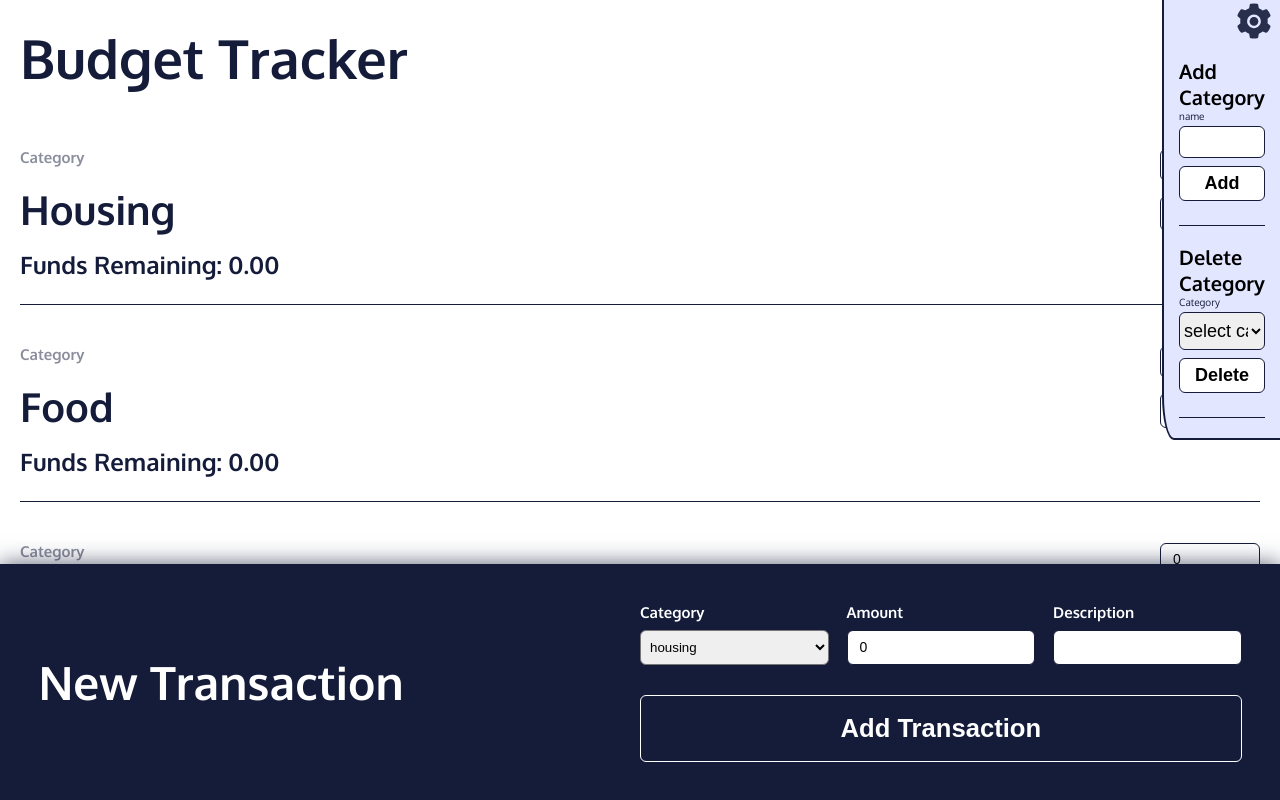
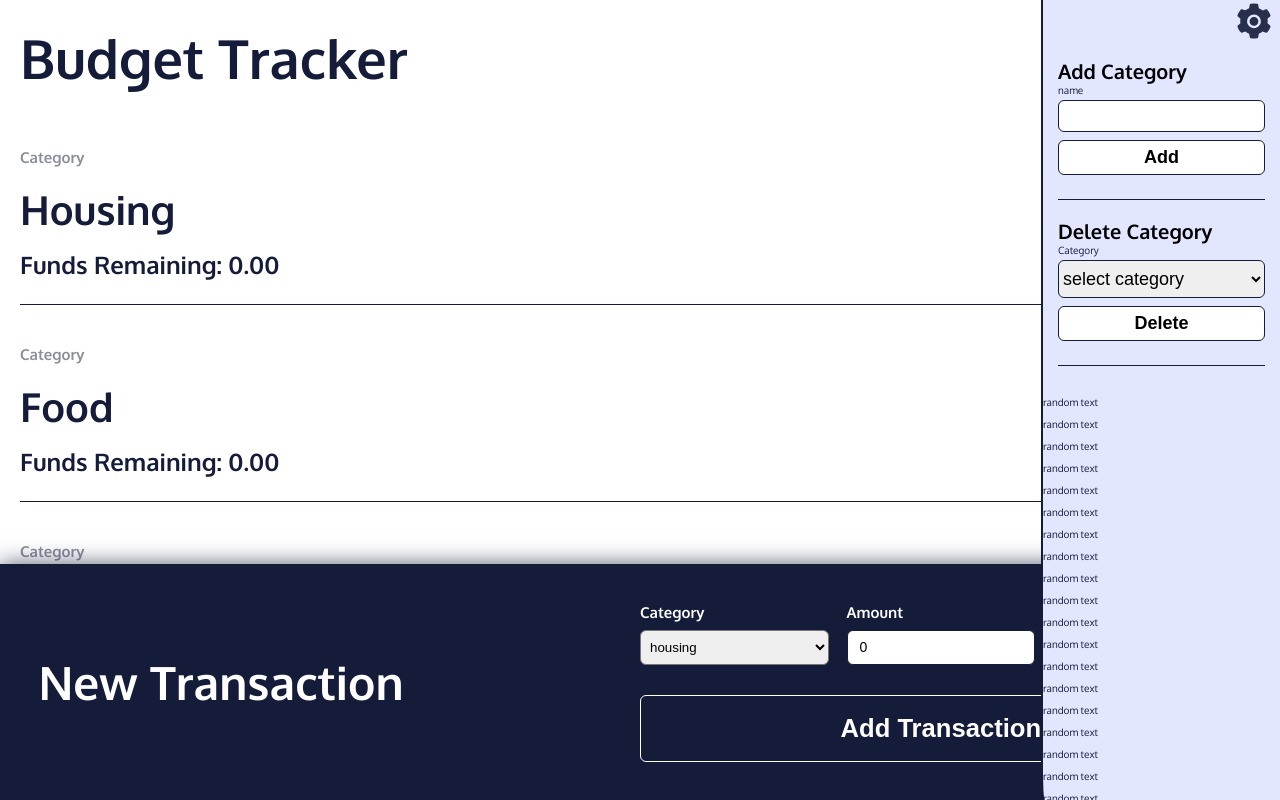
Before and after one commit to E-D-Richard/budget-tracker-webbapp, a React (Create React App) app: page / in a window 1280 px wide. Both pictures are taken after a click on the button 1253 px from the left and 23 px from the top of the page. Shown: the top 800 px of the page. Built offline with nearby package versions, Linux system fonts and the light colour scheme.

Commit message:
make overflow scrollable in settnings

```diff
--- a/src/components/header/settings/Settings.js
+++ b/src/components/header/settings/Settings.js
@@ -12,6 +12,27 @@ const Settings = () => {
       </button>
       <div id="settings" className={menuIsOpen ? "open" : ""}>
         <CustomizeCategories menuIsOpen={menuIsOpen} />
+        <p>random text</p>
+        <p>random text</p>
+        <p>random text</p>
+        <p>random text</p>
+        <p>random text</p>
+        <p>random text</p>
+        <p>random text</p>
+        <p>random text</p>
+        <p>random text</p>
+        <p>random text</p>
+        <p>random text</p>
+        <p>random text</p>
+        <p>random text</p>
+        <p>random text</p>
+        <p>random text</p>
+        <p>random text</p>
+        <p>random text</p>
+        <p>random text</p>
+        <p>random text</p>
+        <p>random text</p>
+        <p>random text</p>
       </div>
     </div>
   );
--- a/src/components/header/settings/settings.css
+++ b/src/components/header/settings/settings.css
@@ -6,11 +6,17 @@
 /* -------------------------------------------------------- settings-button */
 #settings-container {
   z-index: 2;
-
   position: fixed;
   top: 0;
   right: 0;
+  height: 100vh;
 }
+
+#settings-container.open {
+  overflow-y: scroll;
+}
+
+
 
 #settings-container button#settings-button {
   position: absolute;
@@ -51,9 +57,9 @@
 /* make setting icon rotate on click */
 
 #settings {
-  position: absolute;
+  /* position: absolute;
   top: 0;
-  right: 0;
+  right: 0; */
   background-color: #e3e6ff;
   border-radius: 0 0 0 10%;
   border: 2px solid rgba(20, 28, 58, 1);
```
Also changed, not shown: 1 other file (tests, documents, lock files or other folders).
